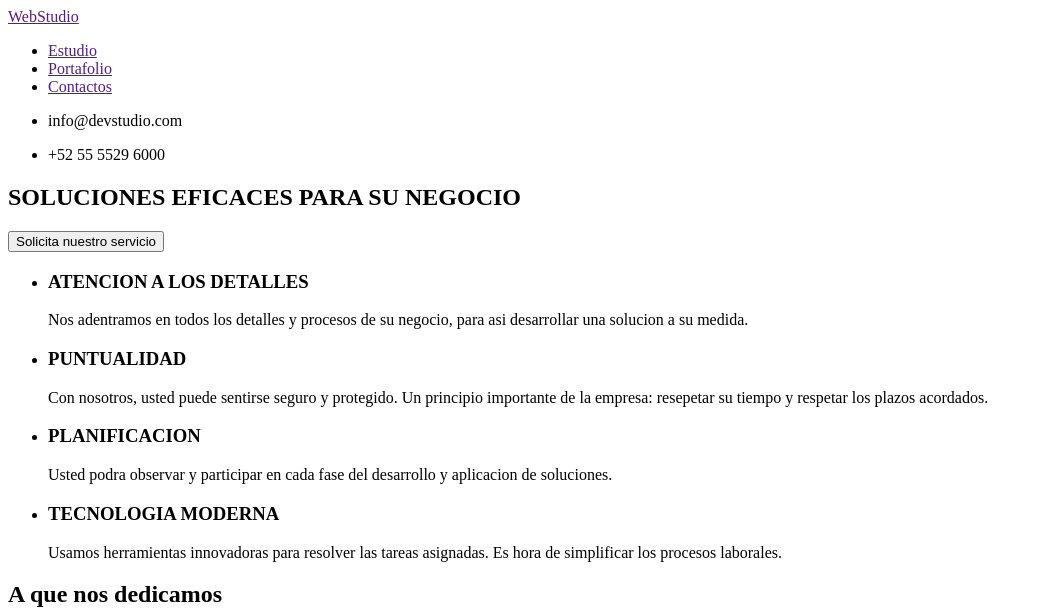
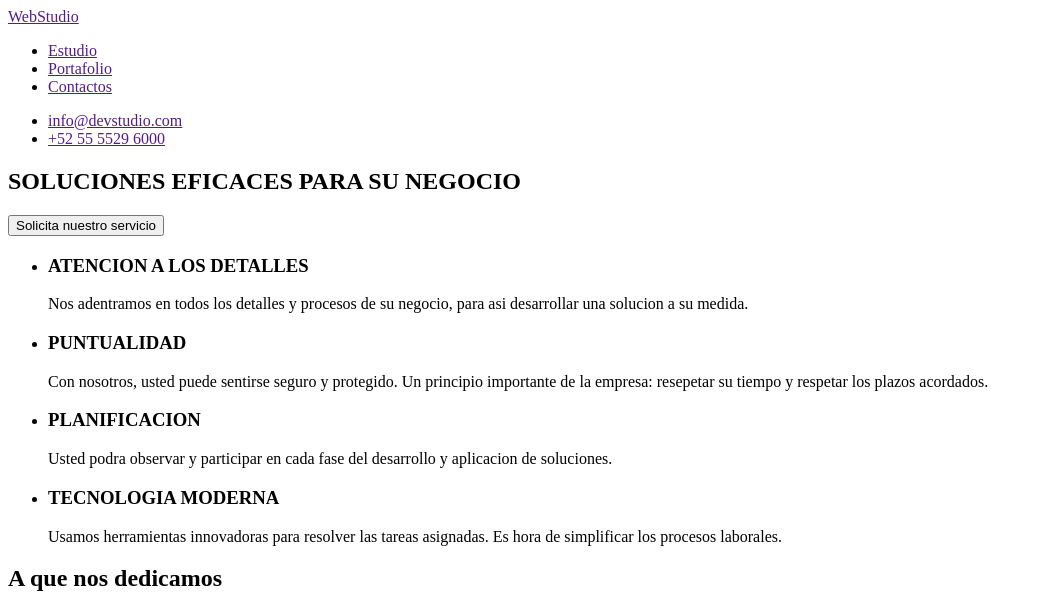
Before and after one commit to Mateog92/goit-markup-hw-01-, a plain HTML site: page index.html in a window 1280 px wide. Shown: the top 609 px of the page, without its empty margins (0-1043 px from the left). Drawn offline with Linux system fonts and the light colour scheme.

Commit message:
Ajuste contactos

```diff
--- a/index.html
+++ b/index.html
@@ -20,8 +20,8 @@
         </ul>
       </nav>
       <ul>
-        <li><p>info@devstudio.com</p></li>
-        <li><p>+52 55 5529 6000</p></li>
+        <li><a href="">info@devstudio.com</a></li>
+        <li><a href="">+52 55 5529 6000</a></li>
       </ul>
     </header>
 
```
